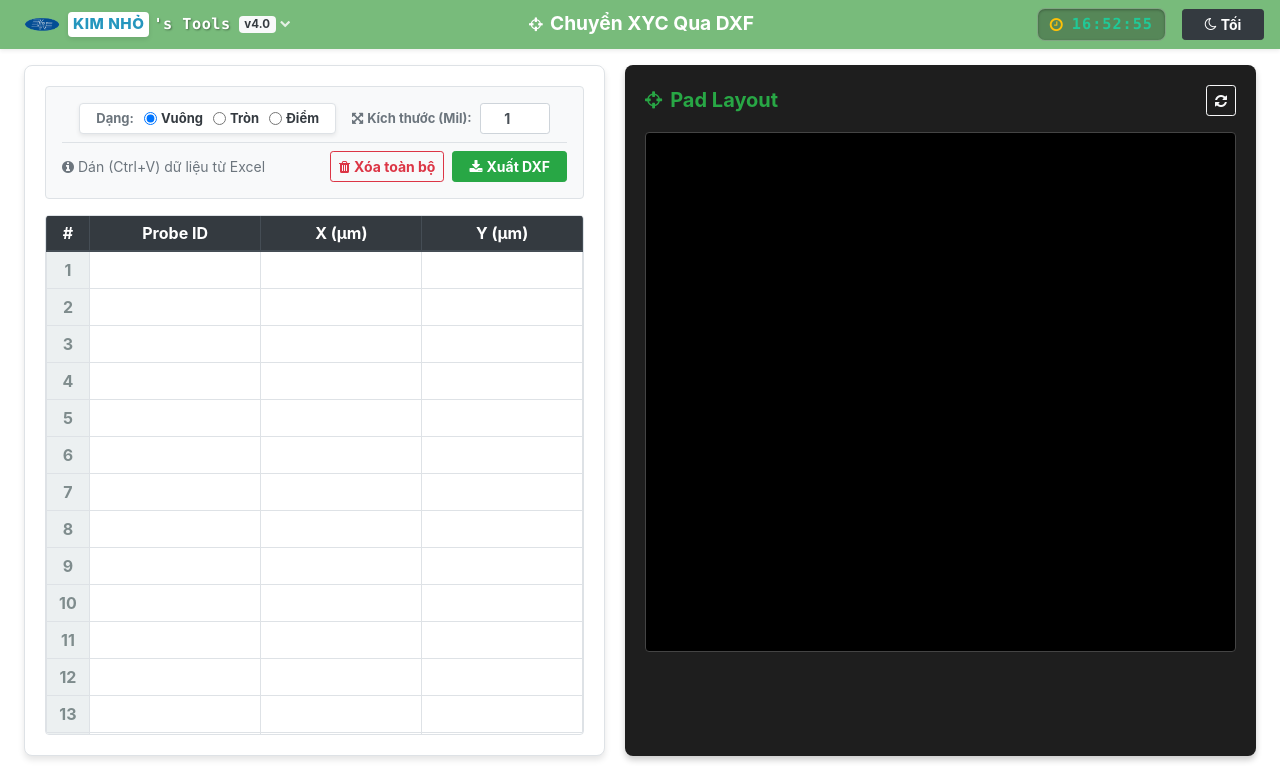
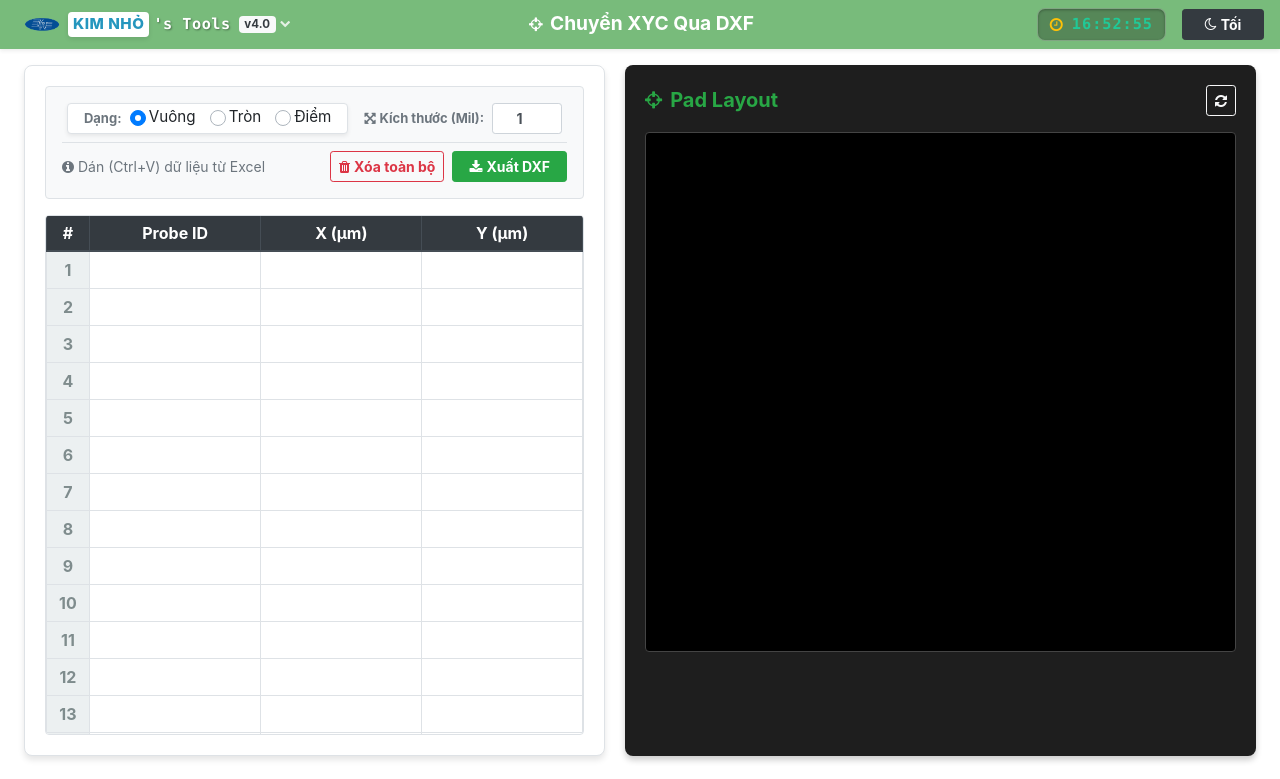
Before and after one commit to phamphukhanh/KIMNHO-Tools, a plain HTML site: page pages/xyc-2-dxf.html in a window 1280 px wide. Shown: the top 779 px of the page. Drawn offline with nearby package versions, Linux system fonts and the light colour scheme; some packages are replaced by stand-ins of ours; grey boxes are pictures that could not be loaded; a script that the page names is missing.

Commit message:
Change to Compact radio buttons

```diff
--- a/pages/xyc-2-dxf.html
+++ b/pages/xyc-2-dxf.html
@@ -53,29 +53,29 @@
                                 <span class="text-secondary font-weight-bold"
                                     style="font-size: 13px; line-height: 1; white-space: nowrap;">Dạng:</span>
 
-                                <!-- Option Vuông -->
-                                <label class="d-inline-flex align-items-center mb-0 font-weight-bold text-dark"
-                                    style="font-size: 13px; cursor: pointer; user-select: none; line-height: 1;">
-                                    <input type="radio" id="shape-square" name="padShape" value="square" checked
-                                        style="cursor: pointer; margin: 0 4px 0 0;">
-                                    <span>Vuông</span>
-                                </label>
+                                <!-- Áp dụng class group từ base.css -->
+                                <div class="compact-radio-group mb-0">
+                                    <!-- Option Vuông -->
+                                    <div class="custom-control custom-radio custom-control-inline mr-0">
+                                        <input type="radio" id="shape-square" name="padShape" value="square"
+                                            class="custom-control-input" checked>
+                                        <label class="custom-control-label" for="shape-square">Vuông</label>
+                                    </div>
 
-                                <!-- Option Tròn -->
-                                <label class="d-inline-flex align-items-center mb-0 font-weight-bold text-dark"
-                                    style="font-size: 13px; cursor: pointer; user-select: none; line-height: 1;">
-                                    <input type="radio" id="shape-circle" name="padShape" value="circle"
-                                        style="cursor: pointer; margin: 0 4px 0 0;">
-                                    <span>Tròn</span>
-                                </label>
+                                    <!-- Option Tròn -->
+                                    <div class="custom-control custom-radio custom-control-inline mr-0">
+                                        <input type="radio" id="shape-circle" name="padShape" value="circle"
+                                            class="custom-control-input">
+                                        <label class="custom-control-label" for="shape-circle">Tròn</label>
+                                    </div>
 
-                                <!-- Option Điểm -->
-                                <label class="d-inline-flex align-items-center mb-0 font-weight-bold text-dark"
-                                    style="font-size: 13px; cursor: pointer; user-select: none; line-height: 1;">
-                                    <input type="radio" id="shape-point" name="padShape" value="point"
-                                        style="cursor: pointer; margin: 0 4px 0 0;">
-                                    <span>Điểm</span>
-                                </label>
+                                    <!-- Option Điểm -->
+                                    <div class="custom-control custom-radio custom-control-inline mr-0">
+                                        <input type="radio" id="shape-point" name="padShape" value="point"
+                                            class="custom-control-input">
+                                        <label class="custom-control-label" for="shape-point">Điểm</label>
+                                    </div>
+                                </div>
                             </div>
 
                             <!-- 2. Kích thước Pad -->
```
